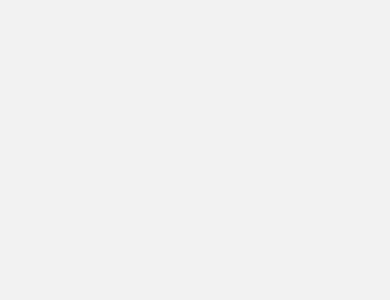
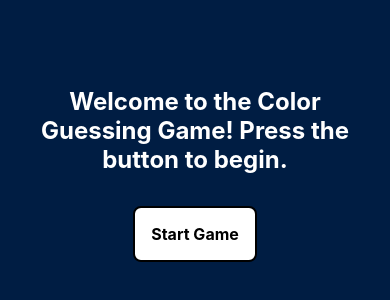
Before and after one commit to SafetyFlux/ColorGuessApp, a React Native app: screen /StartScreen in a window 390 px wide. Shown: the part 248-548 px from the top of the page. Built offline with nearby package versions, Linux system fonts and the light colour scheme.

Commit message:
Create the starting screen

```diff
--- a/screens/StartScreen.js
+++ b/screens/StartScreen.js
@@ -1,5 +1,28 @@
+import { View, StyleSheet } from 'react-native';
+
+import Title from '../components/ui/Title';
+import GameButton from '../components/ui/GameButton';
+
 function StartScreen() {
+  function startGameHandler() {
+    console.log('Pressed!');
+  }
 
+  return (
+    <View style={styles.container}>
+      <Title>Welcome to the Color Guessing Game! Press the button to begin.</Title>
+      <GameButton onPress={startGameHandler}>Start Game</GameButton>
+    </View>
+  );
 }
 
 export default StartScreen;
+
+const styles = StyleSheet.create({
+  container: {
+    flex: 1,
+    alignItems: 'center',
+    justifyContent: 'center',
+    backgroundColor: '#001d43',
+  },
+});
```
